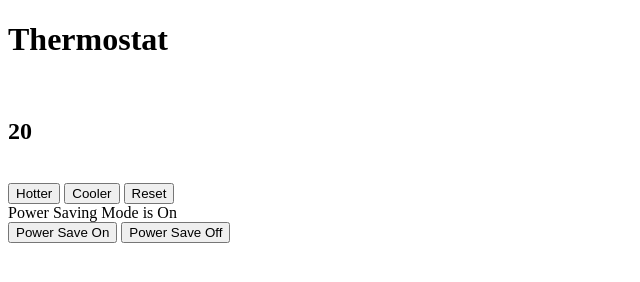
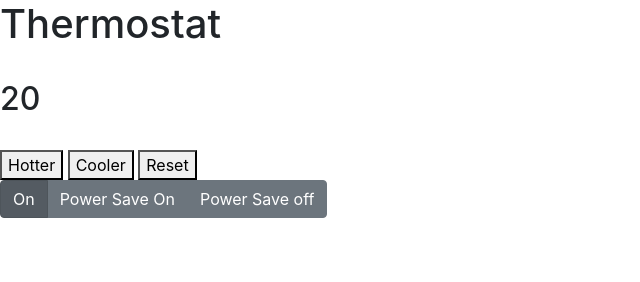
Before and after one commit to nateg101/thermostat_challenge, a plain HTML site: page index.html in a window 1280 px wide. Shown: the whole page, without its empty margins (0-640 px from the left). Drawn offline with nearby package versions, Linux system fonts and the light colour scheme.

Commit message:
Amended minor Max Temp bug with power saver, added some styling.

```diff
--- a/index.html
+++ b/index.html
@@ -2,8 +2,10 @@
 <html lang="en" dir="ltr">
   <head>
     <meta charset="utf-8">
-    <link rel="stylesheet" type="text/css" href="colour.css"</link>
     <title>Thermostat</title>
+
+    <link rel="stylesheet" href="https://stackpath.bootstrapcdn.com/bootstrap/4.3.1/css/bootstrap.min.css" integrity="sha384-ggOyR0iXCbMQv3Xipma34MD+dH/1fQ784/j6cY/iJTQUOhcWr7x9JvoRxT2MZw1T" crossorigin="anonymous">
+    <link rel="stylesheet" type="text/css" href="style.css"</link>
   </head>
   <body>
     <h1> Thermostat </h1>
@@ -15,10 +17,17 @@
     <button id="temp_down">Cooler</button>
     <button id="reset">Reset</button>
     <br>
-    Power Saving Mode is <span id="power_save_status">On</span>
-    <br>
-    <button id="power_save_on">Power Save On</button>
-    <button id="power_save_off">Power Save Off</button>
+    <div class="btn-group btn-group-toggle" data-toggle="buttons">
+      <label class="btn btn-secondary active" id="power_save_status" > On
+        <input type="radio" name="options" autocomplete="off" checked>
+      </label>
+      <label class="btn btn-secondary">
+        <input type="radio" name="options" id="power_save_on" autocomplete="off"> Power Save On
+      </label>
+      <label class="btn btn-secondary">
+        <input type="radio" name="options" id="power_save_off" autocomplete="off"> Power Save off
+      </label>
+    </div>
 
     <script
     src="https://code.jquery.com/jquery-3.4.1.js"
--- a/interface.js
+++ b/interface.js
@@ -20,11 +20,13 @@ $(document).ready(function(){
   $('#power_save_on').click(function(){
     thermostat.powerSaverOn();
     $('#power_save_status').text('On')
+    updateTemp();
   })
 
   $('#power_save_off').click(function(){
     thermostat.powerSaverOff();
-    $('#power_save_status').text('Off')
+    $('#power_save_status').text('Off');
+    updateTemp();
   })
 
   function updateTemp(){
--- a/src/Thermostat.js
+++ b/src/Thermostat.js
@@ -48,9 +48,9 @@ Thermostat.prototype.isMIN_TEMP = function(){
 
 Thermostat.prototype.isMAX_TEMP = function(){
   if (this.isPowerSaver()) {
-    return this.temperature === this.MAX_TEMP_SAVE_ON;
+    return this.temperature >= this.MAX_TEMP_SAVE_ON;
   }
-  return this.temperature === this.MAX_TEMP_SAVE_OFF;
+  return this.temperature >= this.MAX_TEMP_SAVE_OFF;
 }
 
 Thermostat.prototype.energyUse = function(){
--- a/colour.css
+++ b/style.css
@@ -1,13 +1,11 @@
 .low {
   color: green
 }
-
 
 .medium {
   colour: black
 }
 
-
 .high {
   color: red
 }
```
